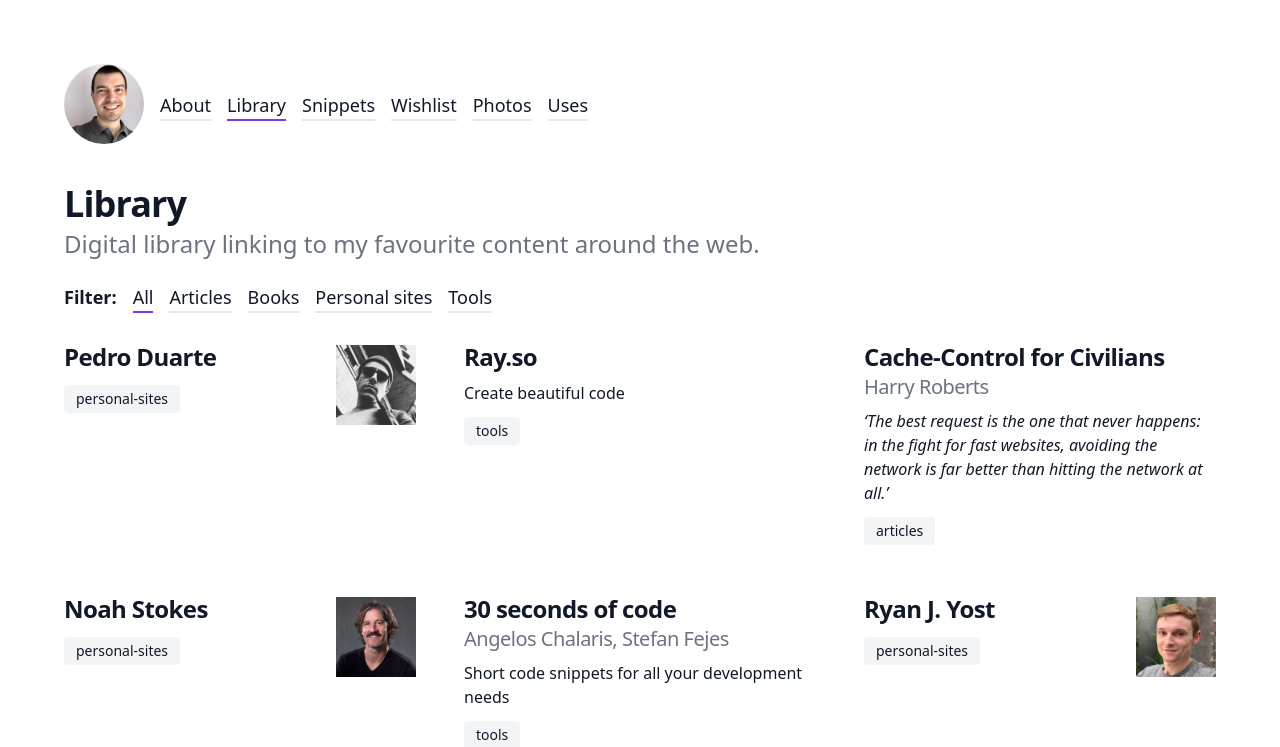
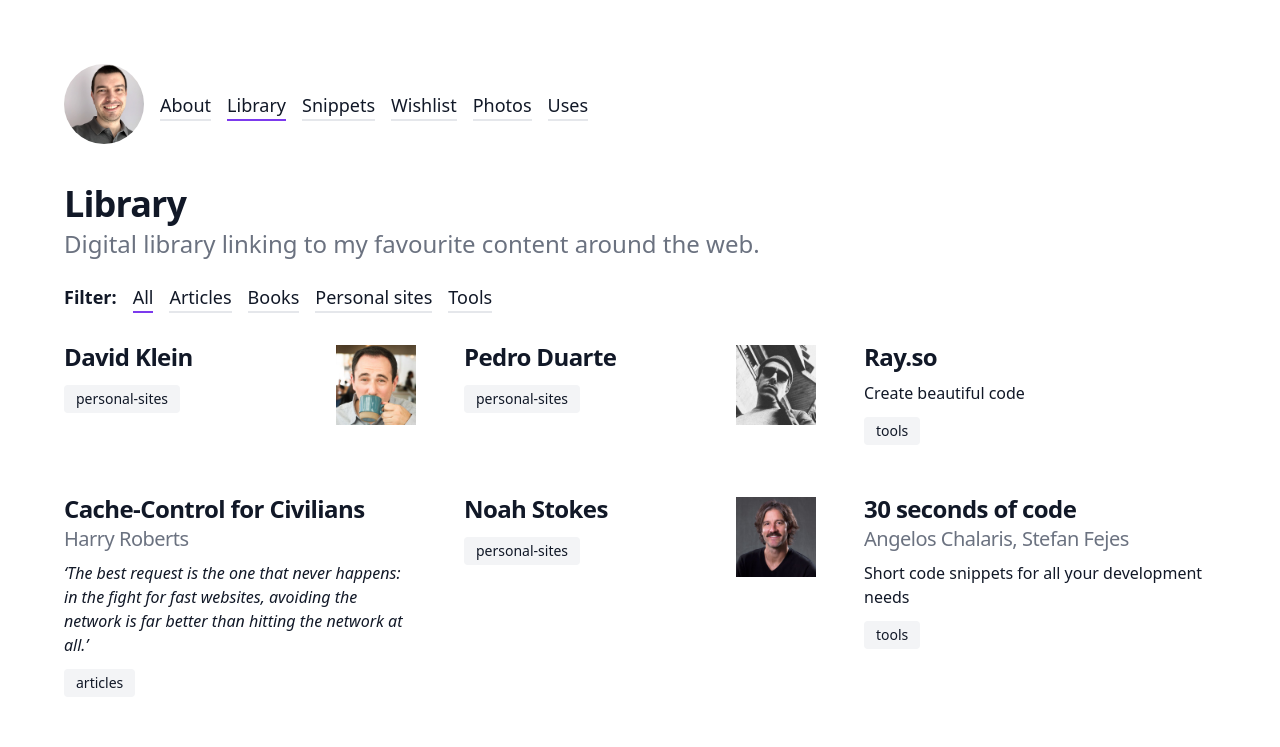
Before and after one commit to apaunchev/paunchev.com, a Next.js app: page /library in a window 1280 px wide. Shown: the top 747 px of the page. Built offline with nearby package versions, Linux system fonts and the light colour scheme.

Commit message:
Add personal site

```diff
--- a/data/library.js
+++ b/data/library.js
@@ -1,4 +1,14 @@
 export default [
+  {
+    tags: ['personal-sites'],
+    title: 'David Klein',
+    url: 'https://diklein.com/',
+    image: {
+      src: '/people/david-klein.jpg',
+      width: 80,
+      height: 80,
+    },
+  },
   {
     tags: ['personal-sites'],
     title: 'Pedro Duarte',
```
Also changed, not shown: public/people/david-klein.jpg (added).
